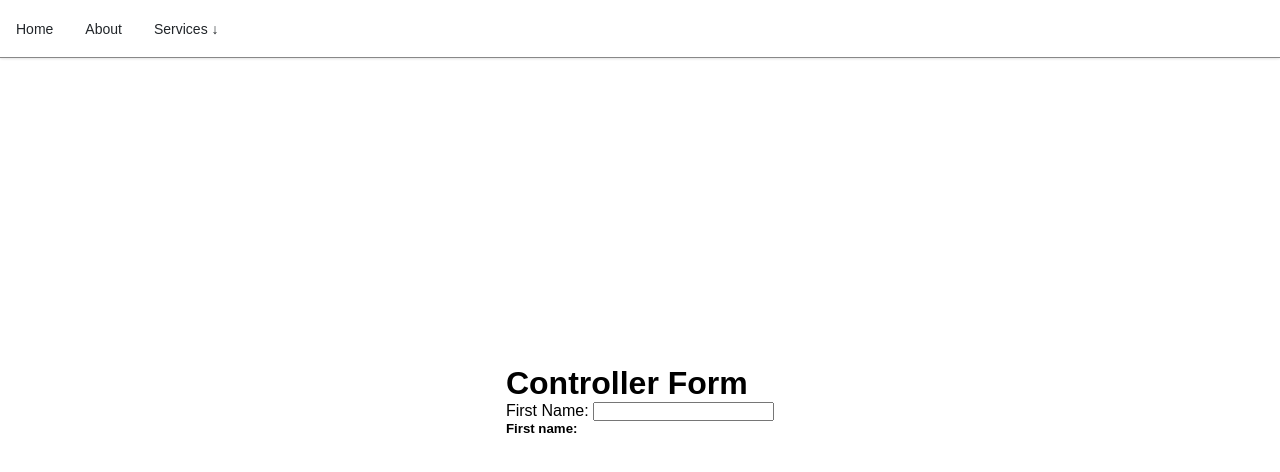
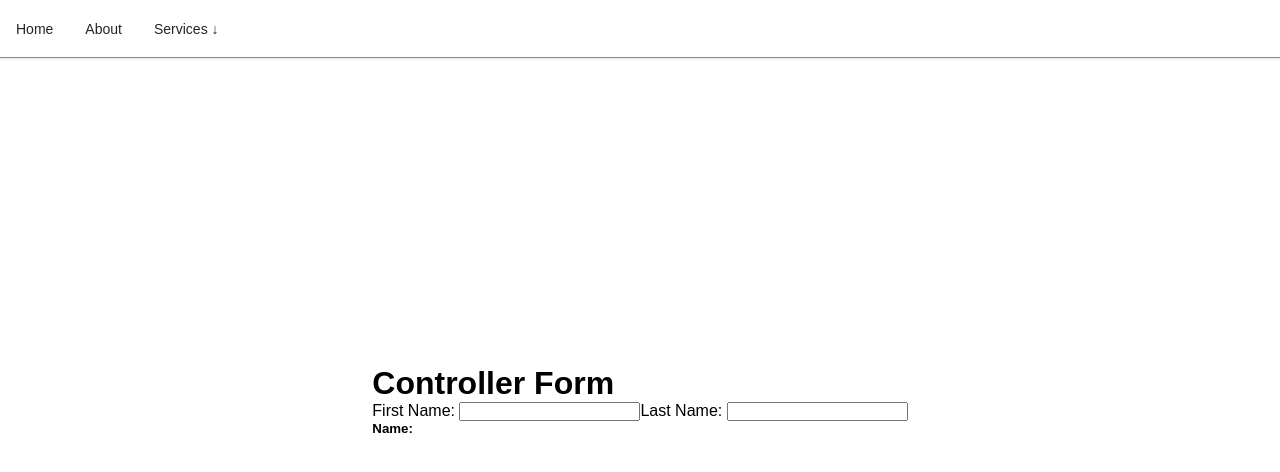
Before and after one commit to dennis-every/react-vite-todos, a React app: page / in a window 1280 px wide. Shown: the top 472 px of the page. Built offline with nearby package versions, Linux system fonts and the light colour scheme; the HTML template or start-up script is replaced by a standard one.

Commit message:
Add multiple controlled form components

```diff
--- a/src/components/Form.jsx
+++ b/src/components/Form.jsx
@@ -1,30 +1,48 @@
 import { useState } from 'react';
 
 const Form = () => {
-  const [fname, setFname] = useState('');
+  const [state, setState] = useState({
+    fname: '',
+    lname: '',
+  });
 
   const handleChange = (e) => {
-    setFname(e.target.value);
+    setState((prevState) => ({
+      ...prevState,
+      [e.target.name]: e.target.value,
+    }));
   };
 
   return (
     <>
       <h1>Controller Form</h1>
       <form>
-        <label htmlFor="name">
+        <label htmlFor="fname">
           First Name:
           {' '}
           <input
-            name="name"
+            name="fname"
             type="text"
-            value={fname}
+            value={state.fname}
+            onChange={handleChange}
+          />
+        </label>
+        <label htmlFor="lname">
+          Last Name:
+          {' '}
+          <input
+            name="lname"
+            type="text"
+            value={state.lname}
             onChange={handleChange}
           />
         </label>
         <h5>
-          First name:
+          Name:
           {' '}
-          {fname}
+          {state.fname}
+          {' '}
+          {state.lname}
         </h5>
       </form>
     </>
```
